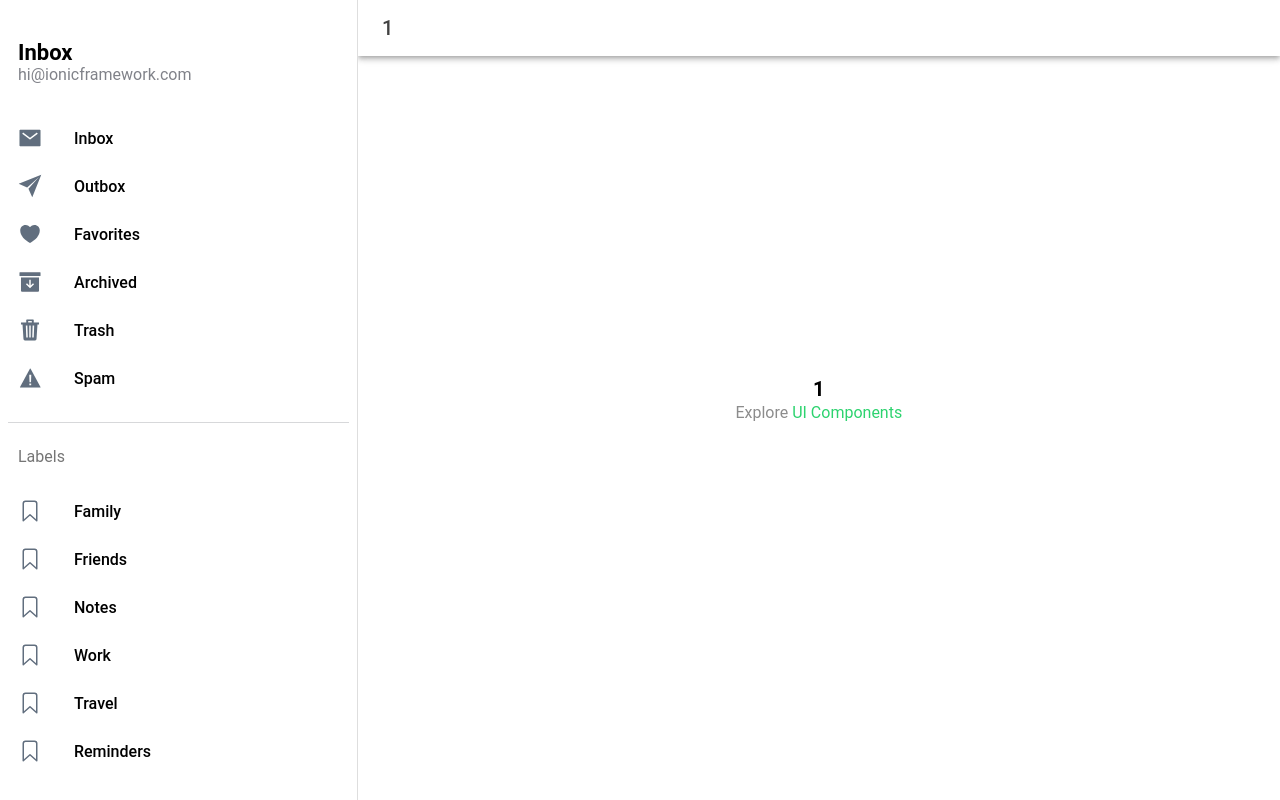
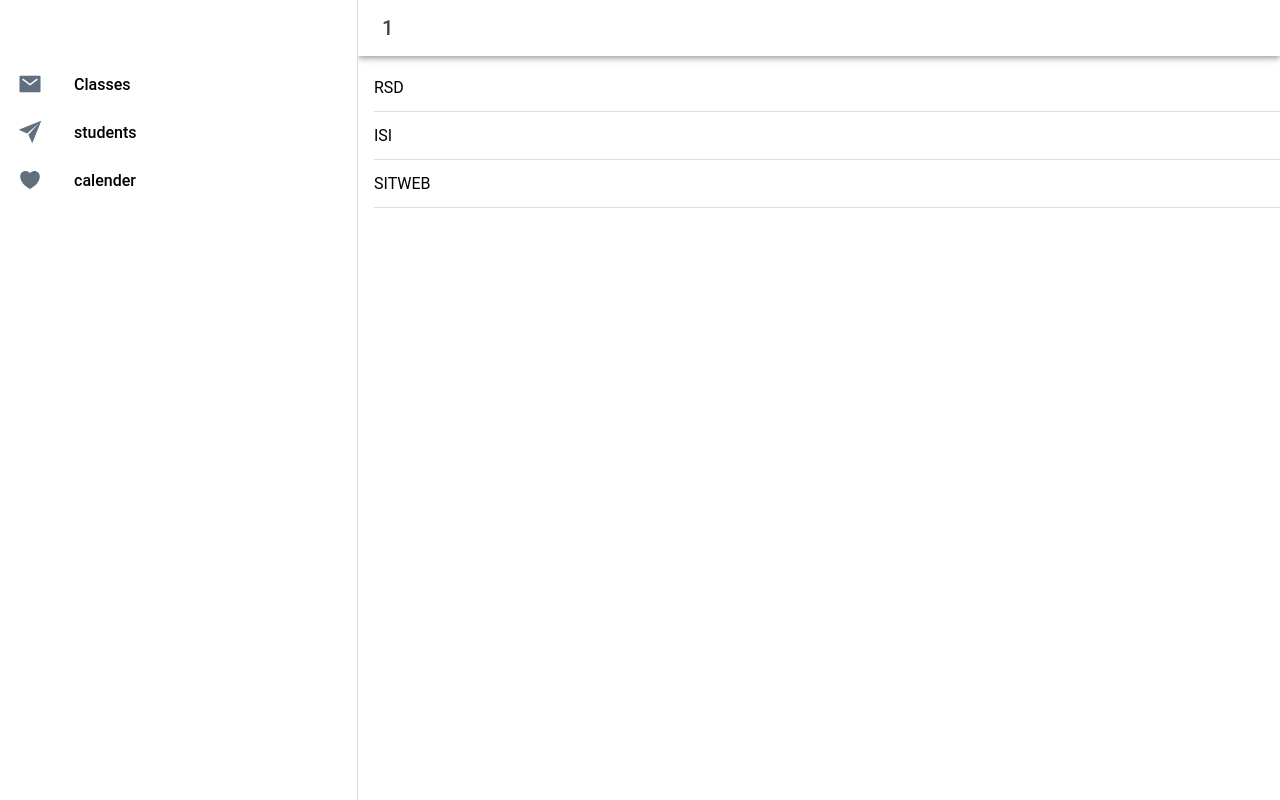
Before and after one commit to AliAkrem/track-your-classes, a React (Vite) app: page /folder/1 in a window 1280 px wide. Built offline with nearby package versions, Linux system fonts and the light colour scheme.

Commit message:
test repo

```diff
--- a/src/components/ExploreContainer.tsx
+++ b/src/components/ExploreContainer.tsx
@@ -1,4 +1,5 @@
 import './ExploreContainer.css';
+import List from './list';
 
 interface ContainerProps {
   name: string;
@@ -6,9 +7,13 @@ interface ContainerProps {
 
 const ExploreContainer: React.FC<ContainerProps> = ({ name }) => {
   return (
-    <div id="container">
-      <strong>{name}</strong>
-      <p>Explore <a target="_blank" rel="noopener noreferrer" href="https://ionicframework.com/docs/components">UI Components</a></p>
+    <div >
+      {/* <strong>{name}</strong>
+      <p>Explore <a target="_blank" rel="noopener noreferrer" href="https://ionicframework.com/docs/components">UI Components</a></p> */}
+
+      <List />
+
+
     </div>
   );
 };
--- a/src/components/Menu.css
+++ b/src/components/Menu.css
@@ -22,7 +22,7 @@ ion-menu.md ion-list-header, ion-menu.md ion-note {
 }
 
 ion-menu.md ion-list#inbox-list {
-  border-bottom: 1px solid var(--ion-color-step-150, #d7d8da);
+  /* border-bottom: 1px solid var(--ion-color-step-150, #d7d8da); */
 }
 
 ion-menu.md ion-list#inbox-list ion-list-header {
--- a/src/components/Menu.tsx
+++ b/src/components/Menu.tsx
@@ -13,6 +13,7 @@ import {
 import { useLocation } from 'react-router-dom';
 import { archiveOutline, archiveSharp, bookmarkOutline, heartOutline, heartSharp, mailOutline, mailSharp, paperPlaneOutline, paperPlaneSharp, trashOutline, trashSharp, warningOutline, warningSharp } from 'ionicons/icons';
 import './Menu.css';
+import { useEffect, useState } from 'react';
 
 interface AppPage {
   url: string;
@@ -23,54 +24,51 @@ interface AppPage {
 
 const appPages: AppPage[] = [
   {
-    title: 'Inbox',
-    url: '/folder/Inbox',
+    title: 'Classes',
+    url: '/folder/classes',
     iosIcon: mailOutline,
     mdIcon: mailSharp
   },
   {
-    title: 'Outbox',
+    title: 'students',
     url: '/folder/Outbox',
     iosIcon: paperPlaneOutline,
     mdIcon: paperPlaneSharp
   },
   {
-    title: 'Favorites',
-    url: '/folder/Favorites',
+    title: 'calender',
+    url: '/folder/calender',
     iosIcon: heartOutline,
     mdIcon: heartSharp
   },
-  {
-    title: 'Archived',
-    url: '/folder/Archived',
-    iosIcon: archiveOutline,
-    mdIcon: archiveSharp
-  },
-  {
-    title: 'Trash',
-    url: '/folder/Trash',
-    iosIcon: trashOutline,
-    mdIcon: trashSharp
-  },
-  {
-    title: 'Spam',
-    url: '/folder/Spam',
-    iosIcon: warningOutline,
-    mdIcon: warningSharp
-  }
+
 ];
 
-const labels = ['Family', 'Friends', 'Notes', 'Work', 'Travel', 'Reminders'];
+
 
 const Menu: React.FC = () => {
   const location = useLocation();
+
+  const [page, setPage] = useState("")
+
+
+  useEffect(() => {
+
+    appPages.map((appPage, index) => {
+        if(location.pathname === appPage.url)
+          setPage(appPage.title)
+     } )
+
+
+  }, [location.pathname])
+
+
 
   return (
     <IonMenu contentId="main" type="overlay">
       <IonContent>
         <IonList id="inbox-list">
-          <IonListHeader>Inbox</IonListHeader>
-          <IonNote>hi@ionicframework.com</IonNote>
+          <IonListHeader>{page}</IonListHeader>
           {appPages.map((appPage, index) => {
             return (
               <IonMenuToggle key={index} autoHide={false}>
@@ -83,15 +81,6 @@ const Menu: React.FC = () => {
           })}
         </IonList>
 
-        <IonList id="labels-list">
-          <IonListHeader>Labels</IonListHeader>
-          {labels.map((label, index) => (
-            <IonItem lines="none" key={index}>
-              <IonIcon aria-hidden="true" slot="start" icon={bookmarkOutline} />
-              <IonLabel>{label}</IonLabel>
-            </IonItem>
-          ))}
-        </IonList>
       </IonContent>
     </IonMenu>
   );
--- /dev/null
+++ b/src/components/list/index.tsx
@@ -0,0 +1,50 @@
+import React from 'react';
+import { IonIcon, IonItem, IonItemOption, IonItemOptions, IonItemSliding, IonLabel, IonList } from '@ionic/react';
+import { archive, heart, trash } from 'ionicons/icons';
+
+
+
+const list = [
+    {name : 'RSD'},
+    {name : 'ISI'},
+    {name : 'SITWEB'},
+]
+
+
+
+
+export default function List() {
+
+
+    const items = list.map(item => {
+        return (
+            <IonItemSliding>
+            <IonItemOptions side="start">
+              <IonItemOption color="success">
+                <IonIcon slot="icon-only" icon={archive}></IonIcon>
+              </IonItemOption>
+            </IonItemOptions>
+
+            <IonItem>
+              <IonLabel>{item.name}</IonLabel>
+            </IonItem>
+
+            <IonItemOptions side="end">
+              <IonItemOption>
+                <IonIcon slot="icon-only" icon={heart}></IonIcon>
+              </IonItemOption>
+              <IonItemOption color="danger">
+                <IonIcon slot="icon-only" icon={trash}></IonIcon>
+              </IonItemOption>
+            </IonItemOptions>
+          </IonItemSliding>
+        )
+    } )
+
+  return (
+    <IonList>
+     {items}
+
+    </IonList>
+  );
+}
```
Also changed, not shown: 1 other file (tests, documents, lock files or other folders).
